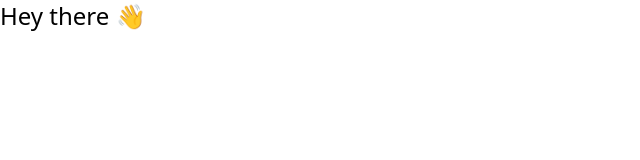
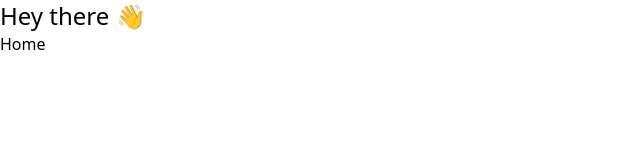
Before and after one commit to Krishnanand2517/multiplayer-tictactoe, a React (Vite) app in the folder client/: page / in a window 1280 px wide. Shown: the top 160 px of the page, without its empty margins (0-640 px from the left). Built offline with nearby package versions, Linux system fonts and the light colour scheme.

Commit message:
feat: Setup react router

```diff
--- a/client/package.json
+++ b/client/package.json
@@ -13,6 +13,7 @@
     "@tailwindcss/vite": "^4.0.9",
     "react": "^19.0.0",
     "react-dom": "^19.0.0",
+    "react-router-dom": "^7.2.0",
     "socket.io-client": "^4.8.1",
     "tailwindcss": "^4.0.9"
   },
--- a/client/src/App.tsx
+++ b/client/src/App.tsx
@@ -1,7 +1,10 @@
+import { Outlet } from "react-router-dom";
+
 function App() {
   return (
     <div>
       <h1 className="text-2xl">Hey there 👋</h1>
+      <Outlet />
     </div>
   );
 }
--- a/client/src/main.tsx
+++ b/client/src/main.tsx
@@ -1,12 +1,28 @@
 import { createRoot } from "react-dom/client";
+import { createBrowserRouter, RouterProvider } from "react-router-dom";
+
 import "./index.css";
 import App from "./App.tsx";
 import { SocketProvider } from "./context/ContextProvider.tsx";
+import HomeScreen from "./screens/HomeScreen.tsx";
+
+const router = createBrowserRouter([
+  {
+    path: "/",
+    element: <App />,
+    children: [
+      {
+        path: "/",
+        element: <HomeScreen />,
+      },
+    ],
+  },
+]);
 
 createRoot(document.getElementById("root")!).render(
   <>
     <SocketProvider>
-      <App />
+      <RouterProvider router={router} />
     </SocketProvider>
   </>
 );
--- /dev/null
+++ b/client/src/screens/HomeScreen.tsx
@@ -0,0 +1,9 @@
+const HomeScreen = () => {
+  return (
+    <div>
+      <h1>Home</h1>
+    </div>
+  );
+};
+
+export default HomeScreen;
```
Also changed, not shown: 1 other file (tests, documents, lock files or other folders).
